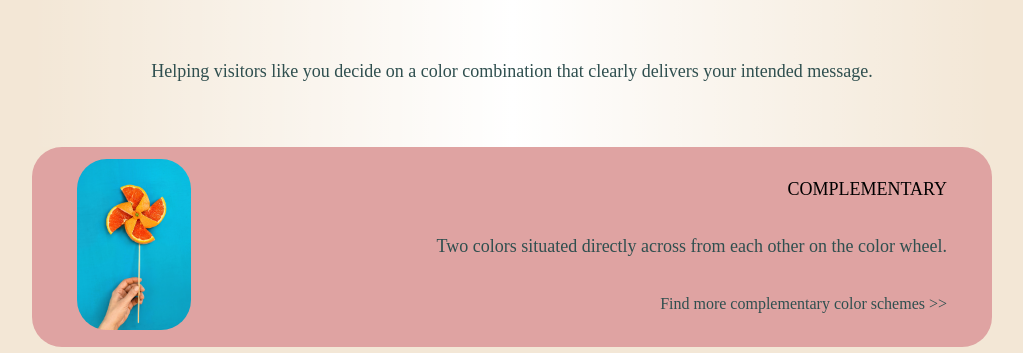
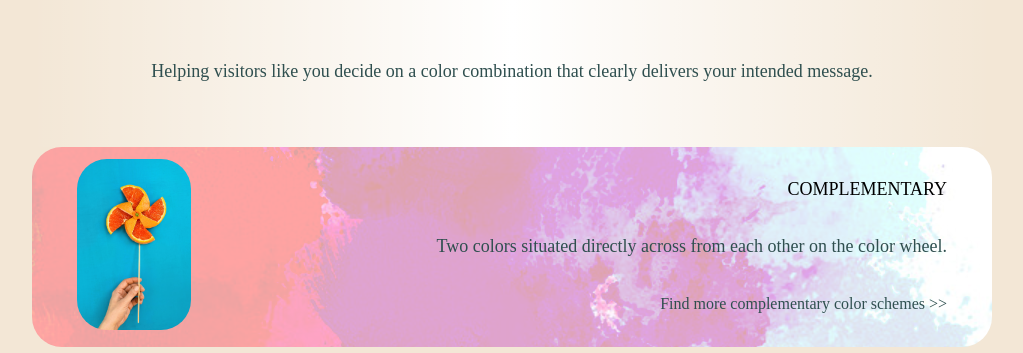
Before and after one commit to L-on-the-Web/color-palette, a plain HTML site: page index.html in a window 1280 px wide. Shown: the part 420-773 px from the top of the page, without its empty margins (128-1151 px from the left). Drawn offline with Linux system fonts and the light colour scheme.

Commit message:
Update styles.css

```diff
--- a/styles.css
+++ b/styles.css
@@ -285,7 +285,7 @@ div.nav-card {
    margin-bottom: 0.5em;
    height: 200px;
    background-color: #DFA3A2;
-   background-image: url(images/watercolor-gradient.jpg);
+   background-image: url(assets/images/watercolor-gradient.jpg);
    background-size: 150%;
    background-position: center;
    background-position-x: right;
```
